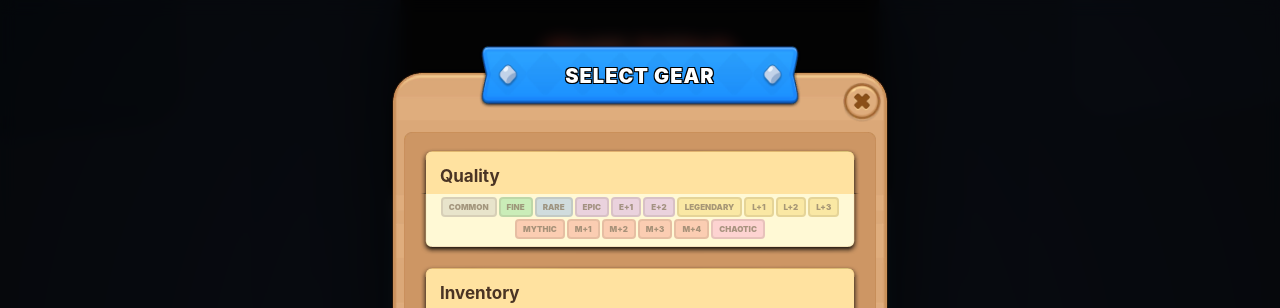
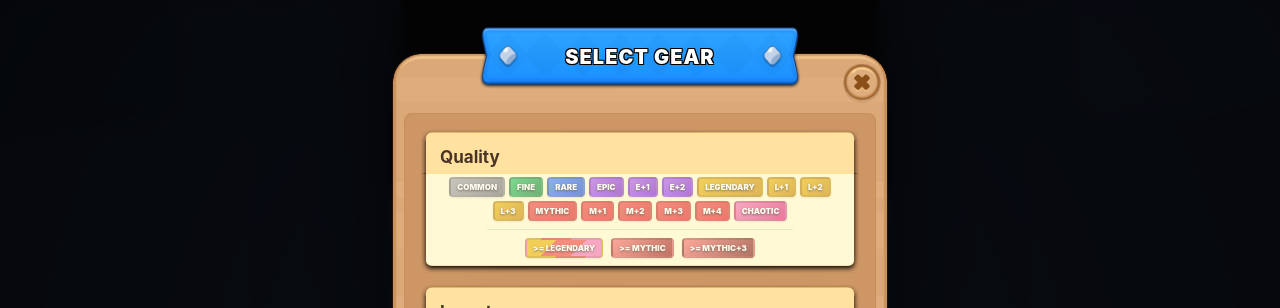
Before and after one commit to EamonRocks/Buildero2, a React (Vite) app: page / in a window 1280 px wide. Both pictures are taken after a click on the button 467 px from the left and 263 px from the top of the page. Shown: the top 308 px of the page. Built offline with nearby package versions, Linux system fonts and the light colour scheme.

Commit message:
V1.0.3b New meta-rarities and "ANY" rune.

```diff
--- a/src/components/Dashboard.tsx
+++ b/src/components/Dashboard.tsx
@@ -6,6 +6,7 @@ import { RuneItem } from './RuneItem';
 import { SelectionModal } from './SelectionModal';
 import { NineSliceButton } from './NineSliceButton';
 import { COMMON_ENCHANTS, CATEGORY_ENCHANTS } from '../data/database';
+import { RUNE_RARITY_ORDER, MIN_ENCHANT_RARITY } from '../types';
 import type { GearType, RuneCategory, GearItem as GearItemType, RuneItem as RuneItemType, Character, Loadout, CharacterState, Enchantment, EnchantRarity, Skin, SkinState } from '../types';
 
 const PlusIcon: React.FC<{ className?: string }> = ({ className }) => (
@@ -22,9 +23,6 @@ const PlusIcon: React.FC<{ className?: string }> = ({ className }) => (
     <line x1="5" y1="12" x2="19" y2="12" />
   </svg>
 );
-
-const MIN_ENCHANT_RARITY = 'epic_2';
-const RUNE_RARITY_ORDER = ['common', 'fine', 'rare', 'epic', 'epic_1', 'epic_2', 'legendary', 'legendary_1', 'legendary_2', 'legendary_3', 'mythic'];
 
 export const Dashboard: React.FC = () => {
   const { state, dispatch } = useLoadout();
@@ -221,31 +219,31 @@ export const Dashboard: React.FC = () => {
 
   // Coordinates based on 1608x1259 image
   const enhancementCoords = [
-    { x: (294/1608)*100, y: (238/1259)*100 },
-    { x: (170/1608)*100, y: (475/1259)*100 },
-    { x: (155/1608)*100, y: (743/1259)*100 },
-    { x: (287/1608)*100, y: (967/1259)*100 },
+    { x: (294 / 1608) * 100, y: (238 / 1259) * 100 },
+    { x: (170 / 1608) * 100, y: (475 / 1259) * 100 },
+    { x: (155 / 1608) * 100, y: (743 / 1259) * 100 },
+    { x: (287 / 1608) * 100, y: (967 / 1259) * 100 },
   ];
 
   const abilityCoords = [
-    { x: (1291/1608)*100, y: (237/1259)*100 },
-    { x: (1416/1608)*100, y: (455/1259)*100 },
-    { x: (1427/1608)*100, y: (729/1259)*100 },
-    { x: (1297/1608)*100, y: (966/1259)*100 },
+    { x: (1291 / 1608) * 100, y: (237 / 1259) * 100 },
+    { x: (1416 / 1608) * 100, y: (455 / 1259) * 100 },
+    { x: (1427 / 1608) * 100, y: (729 / 1259) * 100 },
+    { x: (1297 / 1608) * 100, y: (966 / 1259) * 100 },
   ];
 
   const blessingCoords = [
-    { x: (423/1608)*100, y: (595/1259)*100 },
-    { x: (1163/1608)*100, y: (595/1259)*100 },
+    { x: (423 / 1608) * 100, y: (595 / 1259) * 100 },
+    { x: (1163 / 1608) * 100, y: (595 / 1259) * 100 },
   ];
 
   const etchedCoords = [
-    { x: (538/1608)*100, y: (1094/1259)*100 },
-    { x: (791/1608)*100, y: (1094/1259)*100 },
-    { x: (1044/1608)*100, y: (1094/1259)*100 },
+    { x: (538 / 1608) * 100, y: (1094 / 1259) * 100 },
+    { x: (791 / 1608) * 100, y: (1094 / 1259) * 100 },
+    { x: (1044 / 1608) * 100, y: (1094 / 1259) * 100 },
   ];
 
-  const renderRuneSlot = (category: RuneCategory, index: number, coords: {x: number, y: number}, isEtched: boolean = false) => {
+  const renderRuneSlot = (category: RuneCategory, index: number, coords: { x: number, y: number }, isEtched: boolean = false) => {
     const slot = state.runes[category][index];
     const hasItem = !!slot.item;
     const hasEnchant = !!slot.enchantId;
@@ -287,11 +285,10 @@ export const Dashboard: React.FC = () => {
               e.stopPropagation();
               openEnchantModal(category, index);
             }}
-            className={`absolute z-40 transition-all hover:scale-110 active:scale-95 shadow-lg ${
-              hasEnchant
+            className={`absolute z-40 transition-all hover:scale-110 active:scale-95 shadow-lg ${hasEnchant
                 ? 'top-0 right-0 sm:-top-1 sm:-right-1'
                 : '-top-2 -right-2 w-8 h-8 bg-black/60 backdrop-blur-md rounded-full border border-white/20 flex items-center justify-center hover:bg-accent/40'
-            }`}
+              }`}
           >
             {hasEnchant ? (
               <div className="w-8 h-4 sm:w-12 sm:h-6" />
@@ -319,9 +316,8 @@ export const Dashboard: React.FC = () => {
               imageSrc={activeTab === t.id ? `${import.meta.env.BASE_URL}assets/ui/tab_xuanzhong_3.png` : `${import.meta.env.BASE_URL}assets/ui/tab_weixuanzhong_2.png`}
               onClick={() => setActiveTab(t.id as any)}
               // origin-bottom ensures expansion happens upwards, not into the content
-              className={`w-28 h-10 text-[10px] lowercase tracking-normal border-b-0 rounded-b-none origin-bottom transition-all duration-200 ${
-                activeTab === t.id ? 'z-20 scale-y-110' : 'z-10 opacity-80'
-              }`}
+              className={`w-28 h-10 text-[10px] lowercase tracking-normal border-b-0 rounded-b-none origin-bottom transition-all duration-200 ${activeTab === t.id ? 'z-20 scale-y-110' : 'z-10 opacity-80'
+                }`}
             >
               {t.label}
             </NineSliceButton>
--- a/src/components/GearItem.tsx
+++ b/src/components/GearItem.tsx
@@ -1,5 +1,6 @@
 import React from 'react';
 import type { GearItem as GearItemType, GearRarity } from '../types';
+import { GEAR_RARITY_ORDER } from '../types';
 import { WEAPON_SKIN_DATABASE } from '../data/database';
 
 interface GearItemProps {
@@ -11,12 +12,6 @@ interface GearItemProps {
   hideEmptySkins?: boolean;
 }
 
-const RARITY_ORDER: GearRarity[] = [
-  'common', 'fine', 'rare', 'epic', 'epic_1', 'epic_2',
-  'legendary', 'legendary_1', 'legendary_2', 'legendary_3',
-  'mythic', 'mythic_1', 'mythic_2', 'mythic_3', 'mythic_4', 'chaotic'
-];
-
 export const GearItem: React.FC<GearItemProps> = ({
   item,
   className = '',
@@ -25,11 +20,17 @@ export const GearItem: React.FC<GearItemProps> = ({
   onSkinClick,
   hideEmptySkins = false
 }) => {
-  const frameSrc = `${import.meta.env.BASE_URL}assets/frames/gear/frame_${item.rarity}.png`;
+  const baseRarity = item.rarity === 'legendary_plus' ? 'legendary'
+    : item.rarity === 'mythic_plus' ? 'mythic'
+    : item.rarity === 'mythic_3_plus' ? 'mythic_3'
+    : item.rarity;
+
+  const frameSrc = `${import.meta.env.BASE_URL}assets/frames/gear/frame_${baseRarity}.png`;
   const iconSrc = `${import.meta.env.BASE_URL}assets/gear/${item.id}.png`;
   const sTierSrc = `${import.meta.env.BASE_URL}assets/gear/s_tier_badge.png`;
 
-  const canGodforge = RARITY_ORDER.indexOf(item.rarity) >= RARITY_ORDER.indexOf('mythic_3');
+  const godforgeableRarities = ['mythic_3', 'mythic_4', 'chaotic', 'mythic_3_plus'];
+  const canGodforge = godforgeableRarities.includes(item.rarity);
 
   return (
     <div className={`relative w-24 h-24 flex items-center justify-center ${className}`}>
--- a/src/components/RuneItem.tsx
+++ b/src/components/RuneItem.tsx
@@ -19,7 +19,11 @@ const RARITY_COLORS: Record<string, string> = {
 };
 
 export const RuneItem: React.FC<RuneItemProps> = ({ item, enchantId, enchantRarity, className = '' }) => {
-  const frameSrc = `${import.meta.env.BASE_URL}assets/frames/runes/${item.category}/frame_${item.rarity}.png`;
+  const baseRarity = item.rarity === 'epic2_plus' ? 'epic_2'
+    : item.rarity === 'legendary_plus' ? 'legendary'
+    : item.rarity;
+
+  const frameSrc = `${import.meta.env.BASE_URL}assets/frames/runes/${item.category}/frame_${baseRarity}.png`;
   const iconSrc = `${import.meta.env.BASE_URL}assets/runes/rune_${item.id}.png`;
 
   const getEnchantName = () => {
@@ -53,11 +57,17 @@ export const RuneItem: React.FC<RuneItemProps> = ({ item, enchantId, enchantRari
       />
 
       {/* Rune Icon */}
-      <img
-        src={iconSrc}
-        alt={item.name}
-        className="relative z-10 w-2/3 h-2/3 object-contain"
-      />
+      {item.id.startsWith('any_') ? (
+        <div className="relative z-10 w-2/3 h-2/3 flex items-center justify-center bg-black/20 rounded-full border-2 border-white/20">
+          <span className="text-[10px] font-black text-white/60 italic leading-none uppercase">ANY</span>
+        </div>
+      ) : (
+        <img
+          src={iconSrc}
+          alt={item.name}
+          className="relative z-10 w-2/3 h-2/3 object-contain"
+        />
+      )}
 
       {/* Enchantment Bubble - Single Line */}
       {enchantRarity && (
--- a/src/components/SelectionModal.tsx
+++ b/src/components/SelectionModal.tsx
@@ -1,6 +1,7 @@
 import React, { useState, useEffect } from 'react';
 import { GEAR_DATABASE, RUNE_DATABASE, CHARACTER_DATABASE, SKIN_DATABASE, WEAPON_SKIN_DATABASE } from '../data/database';
 import { useLoadout } from '../state/LoadoutContext';
+import { GEAR_META_RARITIES, RUNE_META_RARITIES, GEAR_RARITY_ORDER } from '../types';
 import type { GearRarity, RuneRarity, GearType, RuneCategory, Loadout, Enchantment, EnchantRarity, WeaponSkin } from '../types';
 import { GearItem as GearItemComponent } from './GearItem';
 import { RuneItem as RuneItemComponent } from './RuneItem';
@@ -40,30 +41,29 @@ const ADVANCED_RUNE_RARITIES: RuneRarity[] = [
 
 const ENCHANT_RARITIES: EnchantRarity[] = ['common', 'fine', 'rare', 'epic', 'legendary', 'mythic'];
 
-const RARITY_TINTS: Record<string, string> = {
-  common: 'rgba(161, 161, 170, 0.4)',
-  fine: 'rgba(34, 197, 94, 0.4)',
-  rare: 'rgba(59, 130, 246, 0.4)',
-  epic: 'rgba(168, 85, 247, 0.4)',
-  legendary: 'rgba(234, 179, 8, 0.4)',
-  mythic: 'rgba(239, 68, 68, 0.4)',
-  chaotic: 'rgba(247, 91, 195, 0.4)',
+const RARITY_GRADIENTS: Record<string, string> = {
+  common: 'linear-gradient(135deg, #a1a1aa 0%, #71717a 100%)',
+  fine: 'linear-gradient(135deg, #22c55e 0%, #15803d 100%)',
+  rare: 'linear-gradient(135deg, #3b82f6 0%, #1d4ed8 100%)',
+  epic: 'linear-gradient(135deg, #a855f7 0%, #7e22ce 100%)',
+  epic_1: 'linear-gradient(135deg, #a855f7 0%, #7e22ce 100%)',
+  epic_2: 'linear-gradient(135deg, #a855f7 0%, #7e22ce 100%)',
+  legendary: 'linear-gradient(135deg, #eab308 0%, #ca8a04 100%)',
+  legendary_1: 'linear-gradient(135deg, #eab308 0%, #ca8a04 100%)',
+  legendary_2: 'linear-gradient(135deg, #eab308 0%, #ca8a04 100%)',
+  legendary_3: 'linear-gradient(135deg, #eab308 0%, #ca8a04 100%)',
+  mythic: 'linear-gradient(135deg, #ef4444 0%, #dc2626 100%)',
+  mythic_1: 'linear-gradient(135deg, #ef4444 0%, #dc2626 100%)',
+  mythic_2: 'linear-gradient(135deg, #ef4444 0%, #dc2626 100%)',
+  mythic_3: 'linear-gradient(135deg, #ef4444 0%, #dc2626 100%)',
+  mythic_4: 'linear-gradient(135deg, #ef4444 0%, #dc2626 100%)',
+  chaotic: 'linear-gradient(135deg, #f472b6 0%, #db2777 100%)',
+  // Meta
+  legendary_plus: 'linear-gradient(135deg, #eab308 33.33%, #ef4444 33.33% 66.66%, #f472b6 66.66%)',
+  mythic_plus: 'linear-gradient(135deg, #f87171 0%, #991b1b 100%)',
+  mythic_3_plus: 'linear-gradient(135deg, #f87171 0%, #7f1d1d 100%)',
+  epic2_plus: 'linear-gradient(135deg, #a855f7 25%, #eab308 25% 50%, #ef4444 50% 75%, #f472b6 75%)',
 };
-
-const getRarityColor = (r: string) => {
-  const base = r.split('_')[0];
-  return RARITY_TINTS[base] || 'rgba(255, 255, 255, 0.05)';
-};
-
-const StarIcon = ({ filled, hovered }: { filled: boolean; hovered: boolean; isBreakpoint: boolean }) => (
-  <div className={`w-full h-full relative ${hovered ? "scale-110" : ""} transition-transform`}>
-    <img
-      src={filled || hovered ? `${import.meta.env.BASE_URL}assets/ui/Star_Full.png` : `${import.meta.env.BASE_URL}assets/ui/Star_Empty.png`}
-      alt=""
-      className="w-full h-full object-contain"
-    />
-  </div>
-);
 
 export const SelectionModal: React.FC<SelectionModalProps> = ({
   isOpen, onClose, type, gearType, runeCategory, runeIndex, resonanceIndex, skinIndex, targetId, enchantPool, onSelect
@@ -119,6 +119,11 @@ export const SelectionModal: React.FC<SelectionModalProps> = ({
   if (!isOpen) return null;
 
   const formatRarityLabel = (r: string) => {
+    if (r === 'legendary_plus') return '>= LEGENDARY';
+    if (r === 'mythic_plus') return '>= MYTHIC';
+    if (r === 'mythic_3_plus') return '>= MYTHIC+3';
+    if (r === 'epic2_plus') return '>= EPIC+2';
+
     if (r.includes('_')) {
       const [base, num] = r.split('_');
       return `${base.charAt(0).toUpperCase()}+${num}`;
@@ -140,6 +145,7 @@ export const SelectionModal: React.FC<SelectionModalProps> = ({
 
   const isItemDisabled = (item: any) => {
     if (type === 'rune' && runeCategory) {
+      if (item.id.startsWith('any_')) return false; // ANY runes can be duplicates
       const categoryRunes = state.runes[runeCategory];
       return categoryRunes.some((slot, idx) => {
         if (idx === runeIndex) return false;
@@ -176,9 +182,13 @@ export const SelectionModal: React.FC<SelectionModalProps> = ({
 
     if (type === 'gear') {
       const isSTier = item.isSTier;
-      const rarityIndex = GEAR_RARITIES.indexOf(rarity as GearRarity);
-      const epicIndex = GEAR_RARITIES.indexOf('epic');
-      const leg3Index = GEAR_RARITIES.indexOf('legendary_3');
+      const isMetaRarity = GEAR_META_RARITIES.includes(rarity as any);
+
+      if (isMetaRarity && !isSTier) return false;
+
+      const rarityIndex = GEAR_RARITY_ORDER.indexOf(rarity as GearRarity);
+      const epicIndex = GEAR_RARITY_ORDER.indexOf('epic');
+      const leg3Index = GEAR_RARITY_ORDER.indexOf('legendary_3');
       if (isSTier && rarityIndex < epicIndex) return false;
       if (!isSTier && rarityIndex > leg3Index) return false;
     }
@@ -213,7 +223,6 @@ export const SelectionModal: React.FC<SelectionModalProps> = ({
               const starNum = i + 1;
               const isFilled = starNum <= selectedStars;
               const isHovered = hoveredStar !== null && starNum <= hoveredStar;
-              const isBreakpoint = starNum === 3 || starNum === 6;
 
               return (
                 <button
@@ -222,7 +231,13 @@ export const SelectionModal: React.FC<SelectionModalProps> = ({
                   onClick={() => setSelectedStars(starNum)}
                   className="w-5.5 h-5.5 transition-transform active:scale-90"
                 >
-                  <StarIcon filled={isFilled} hovered={isHovered} isBreakpoint={isBreakpoint} />
+                  <div className={`w-full h-full relative ${isHovered ? "scale-110" : ""} transition-transform`}>
+                    <img
+                      src={isFilled || isHovered ? `${import.meta.env.BASE_URL}assets/ui/Star_Full.png` : `${import.meta.env.BASE_URL}assets/ui/Star_Empty.png`}
+                      alt=""
+                      className="w-full h-full object-contain"
+                    />
+                  </div>
                 </button>
               );
             })}
@@ -238,21 +253,24 @@ export const SelectionModal: React.FC<SelectionModalProps> = ({
 
   const renderRaritySelector = () => {
     let rarities: string[] = [];
-    if (type === 'gear') rarities = GEAR_RARITIES;
+    let metaRarities: string[] = [];
+
+    if (type === 'gear') {
+      rarities = GEAR_RARITIES;
+      metaRarities = GEAR_META_RARITIES;
+    }
     else if (type === 'rune') {
       rarities = (runeCategory === 'blessing' || runeCategory === 'etched') ? ADVANCED_RUNE_RARITIES : RUNE_RARITIES;
+      metaRarities = RUNE_META_RARITIES;
     } else if (type === 'enchant') {
       rarities = selectedItem?.availableRarities || ENCHANT_RARITIES;
     }
 
-    if (rarities.length === 0) return null;
+    if (rarities.length === 0 && metaRarities.length === 0) return null;
 
-    return (
-      <ModalSubsection title="Quality" className="p-1">
-        <div className="flex flex-wrap gap-0.5 justify-center">
-          {rarities.map((r) => {
+    const renderRarityButton = (r: string) => {
       const isValid = isRarityValid(selectedItem, r);
-            const tint = getRarityColor(r);
+      const gradient = RARITY_GRADIENTS[r];
       const isSelected = selectedRarity === r;
 
       return (
@@ -261,19 +279,39 @@ export const SelectionModal: React.FC<SelectionModalProps> = ({
           onClick={() => setSelectedRarity(r)}
           disabled={!isValid}
           style={{
-                  backgroundColor: isValid ? tint : 'rgba(0,0,0,0.1)',
+            backgroundImage: isValid ? gradient : 'none',
+            backgroundColor: isValid ? 'transparent' : 'rgba(0,0,0,0.1)',
             opacity: isValid ? (isSelected ? 1 : 0.6) : 0.2
           }}
-                className={`px-1.5 py-0.5 rounded border-2 text-[8px] font-black uppercase transition-all ${
-                  isSelected
-                    ? 'border-[#4a3424] text-[#4a3424]'
-                    : isValid ? 'border-[#4a3424]/20 text-[#4a3424]/80 hover:border-[#4a3424]/40' : 'border-transparent text-black/20 cursor-not-allowed'
+          className={`px-1.5 py-0.5 rounded border-2 text-[8px] font-black uppercase transition-all shadow-sm ${isSelected
+            ? 'border-[#4a3424] scale-105'
+            : isValid ? 'border-[#4a3424]/20 hover:border-[#4a3424]/40' : 'border-transparent text-black/20 cursor-not-allowed'
             }`}
         >
+          <span className="text-white drop-shadow-[0_1px_1px_rgba(0,0,0,0.8)]">
             {formatRarityLabel(r)}
+          </span>
         </button>
       );
-          })}
+    };
+
+    return (
+      <ModalSubsection title="Quality" className="p-1">
+        <div className="flex flex-col gap-2">
+          {/* Regular Rarities */}
+          <div className="flex flex-wrap gap-1 justify-center items-center">
+            {rarities.map(renderRarityButton)}
+          </div>
+
+          {/* Meta Rarities */}
+          {metaRarities.length > 0 && (
+            <>
+              <div className="h-[1px] w-3/4 bg-[#4a3424]/10 mx-auto" />
+              <div className="flex flex-wrap gap-2 justify-center items-center">
+                {metaRarities.map(renderRarityButton)}
+              </div>
+            </>
+          )}
         </div>
       </ModalSubsection>
     );
@@ -318,10 +356,8 @@ export const SelectionModal: React.FC<SelectionModalProps> = ({
                   }
                 }}
                 disabled={!isEnabled}
-                className={`rounded-lg border-2 transition-all p-0.5 flex items-center relative ${
-                  type === 'enchant' ? 'justify-start px-2 py-1' : 'aspect-square justify-center'
-                } ${
-                  selectedItem?.id === item.id
+                className={`rounded-lg border-2 transition-all p-0.5 flex items-center relative ${type === 'enchant' ? 'justify-start px-2 py-1' : 'aspect-square justify-center'
+                  } ${selectedItem?.id === item.id
                     ? 'border-[#4a3424] bg-[#4a3424]/10 shadow-inner'
                     : isEnabled
                       ? (type === 'rune' ? 'border-transparent bg-black/40 hover:border-[#4a3424]/20' : 'border-transparent bg-black/5 hover:border-[#4a3424]/20')
@@ -342,14 +378,14 @@ export const SelectionModal: React.FC<SelectionModalProps> = ({
                             <img src={`${import.meta.env.BASE_URL}assets/gear/skin_${state.gear.weapon?.set}_${item.id}.png`} className="relative z-10 w-full h-full object-cover" />
                           </>
                         ) : (
-                             <img src={`${import.meta.env.BASE_URL}assets/characters/skin_${item.characterId}_${item.id}.png`} className="w-full h-full object-cover" />
+                          <img src={`${import.meta.env.BASE_URL}assets/characters/skin_${item.characterId}_${item.id}.png`} className="relative z-10 w-full h-full object-cover" />
                         )}
                       </div>
                     ) : (
                       selectedRarity && isRarityMatch ? (
                         type === 'gear' ?
-                            <GearItemComponent item={{...item, rarity: selectedRarity}} className="w-full h-full scale-110" showExtras={false} /> :
-                            <RuneItemComponent item={{...item, rarity: selectedRarity}} className="w-full h-full scale-110" />
+                          <GearItemComponent item={{ ...item, rarity: selectedRarity }} className="w-full h-full scale-110" showExtras={false} /> :
+                          <RuneItemComponent item={{ ...item, rarity: selectedRarity }} className="w-full h-full scale-110" />
                       ) : (
                         <img src={`${import.meta.env.BASE_URL}assets/${type === 'gear' ? 'gear' : 'runes'}/${type === 'gear' ? '' : 'rune_'}${item.id}.png`} className="w-full h-full object-contain" />
                       )
--- a/src/data/database.ts
+++ b/src/data/database.ts
@@ -306,6 +306,12 @@ export const RUNE_DATABASE: Record<string, Omit<RuneItem, 'rarity'>> = {
   'etched_life_surge': { id: 'etched_life_surge', sid: '3c', name: 'Life Surge', category: 'etched' },
   'etched_orbital_orb': { id: 'etched_orbital_orb', sid: '3d', name: 'Orbital Orb', category: 'etched' },
   'etched_echo_scythe': { id: 'etched_echo_scythe', sid: '3e', name: 'Echo Scythe', category: 'etched' },
+
+  // ANY Runes
+  'any_enhancement': { id: 'any_enhancement', sid: 'za', name: 'ANY Rune', category: 'enhancement' },
+  'any_ability': { id: 'any_ability', sid: 'zb', name: 'ANY Rune', category: 'ability' },
+  'any_blessing': { id: 'any_blessing', sid: 'zc', name: 'ANY Rune', category: 'blessing' },
+  'any_etched': { id: 'any_etched', sid: 'zd', name: 'ANY Rune', category: 'etched' },
 };
 
 export const WEAPON_SKIN_DATABASE: Record<string, WeaponSkin> = {
--- a/src/state/loadoutReducer.ts
+++ b/src/state/loadoutReducer.ts
@@ -1,4 +1,5 @@
 import type { Loadout, GearItem, RuneItem, RuneCategory, CharacterState, SkinState, EnchantRarity } from '../types';
+import { RUNE_RARITY_ORDER, MIN_ENCHANT_RARITY } from '../types';
 import { COMMON_ENCHANTS, CATEGORY_ENCHANTS } from '../data/database';
 
 export type LoadoutAction =
@@ -34,9 +35,6 @@ export const initialState: Loadout = {
     etched: new Array(3).fill(null).map(() => ({})),
   },
 };
-
-const RUNE_RARITY_ORDER = ['common', 'fine', 'rare', 'epic', 'epic_1', 'epic_2', 'legendary', 'legendary_1', 'legendary_2', 'legendary_3', 'mythic'];
-const MIN_ENCHANT_RARITY = 'epic_2';
 
 export function loadoutReducer(state: Loadout, action: LoadoutAction): Loadout {
   switch (action.type) {
--- a/src/state/serialization.ts
+++ b/src/state/serialization.ts
@@ -29,16 +29,17 @@ const RARITY_MAP: string[] = [
   'common', 'fine', 'rare', 'epic', 'epic_1', 'epic_2',
   'legendary', 'legendary_1', 'legendary_2', 'legendary_3',
   'mythic', 'mythic_1', 'mythic_2', 'mythic_3', 'mythic_4',
-  'chaotic'
+  'chaotic', 'legendary_plus', 'mythic_plus', 'mythic_3_plus', 'epic2_plus'
 ];
+
 
 const rarityToChar = (rarity: string): string => {
   const idx = RARITY_MAP.indexOf(rarity);
-  return (idx === -1 ? 0 : idx).toString(16);
+  return (idx === -1 ? 0 : idx).toString(36);
 };
 
 const charToRarity = (char: string): string => {
-  const idx = parseInt(char, 16);
+  const idx = parseInt(char, 36);
   return RARITY_MAP[idx] || 'common';
 };
 
--- a/src/types/index.ts
+++ b/src/types/index.ts
@@ -4,12 +4,40 @@ export type GearRarity =
   | 'common' | 'fine' | 'rare' | 'epic' | 'epic_1' | 'epic_2'
   | 'legendary' | 'legendary_1' | 'legendary_2' | 'legendary_3'
   | 'mythic' | 'mythic_1' | 'mythic_2' | 'mythic_3' | 'mythic_4'
-  | 'chaotic';
+  | 'chaotic' | 'legendary_plus' | 'mythic_plus' | 'mythic_3_plus';
 
 export type RuneRarity =
   | 'common' | 'fine' | 'rare' | 'epic' | 'epic_1' | 'epic_2'
   | 'legendary' | 'legendary_1' | 'legendary_2' | 'legendary_3'
-  | 'mythic';
+  | 'mythic' | 'epic2_plus' | 'legendary_plus';
+
+export const GEAR_BASE_RARITIES: GearRarity[] = [
+  'common', 'fine', 'rare', 'epic', 'epic_1', 'epic_2',
+  'legendary', 'legendary_1', 'legendary_2', 'legendary_3',
+  'mythic', 'mythic_1', 'mythic_2', 'mythic_3', 'mythic_4', 'chaotic'
+];
+
+export const GEAR_META_RARITIES: GearRarity[] = [
+  'legendary_plus', 'mythic_plus', 'mythic_3_plus'
+];
+
+export const GEAR_RARITY_ORDER: GearRarity[] = [...GEAR_BASE_RARITIES, ...GEAR_META_RARITIES];
+
+export const RUNE_BASE_RARITIES: RuneRarity[] = [
+  'common', 'fine', 'rare', 'epic', 'epic_1', 'epic_2',
+  'legendary', 'legendary_1', 'legendary_2', 'legendary_3', 'mythic'
+];
+
+export const RUNE_META_RARITIES: RuneRarity[] = [
+  'epic2_plus', 'legendary_plus'
+];
+
+export const RUNE_RARITY_ORDER: RuneRarity[] = [
+  'common', 'fine', 'rare', 'epic', 'epic_1', 'epic_2', 'epic2_plus',
+  'legendary', 'legendary_1', 'legendary_2', 'legendary_3', 'legendary_plus', 'mythic'
+];
+
+export const MIN_ENCHANT_RARITY: RuneRarity = 'epic_2';
 
 export type EnchantRarity = 'common' | 'fine' | 'rare' | 'epic' | 'legendary' | 'mythic';
 
```
Also changed, not shown: 1 other file (tests, documents, lock files or other folders). Lines whose indentation alone changed are shown as unchanged.
